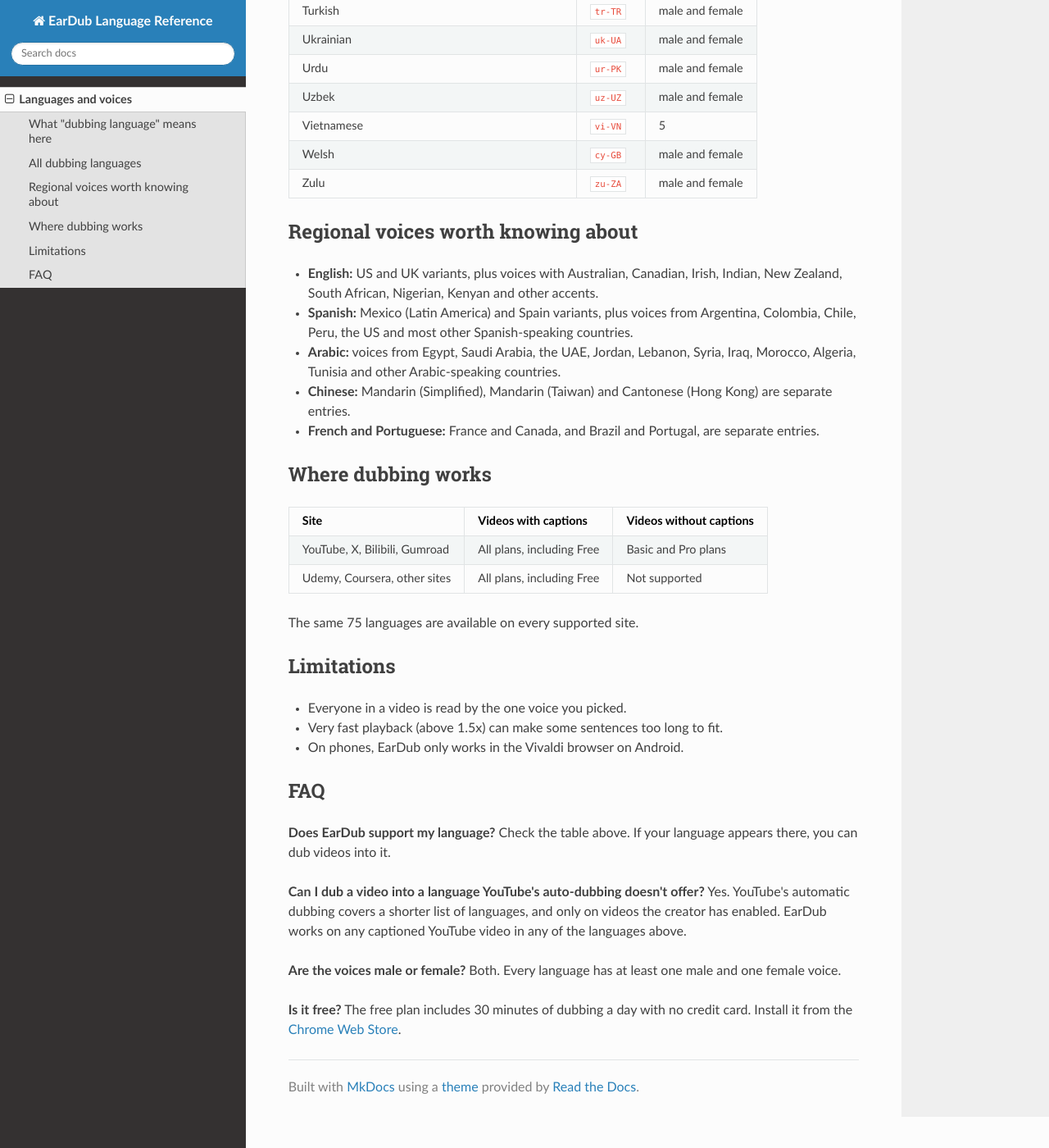
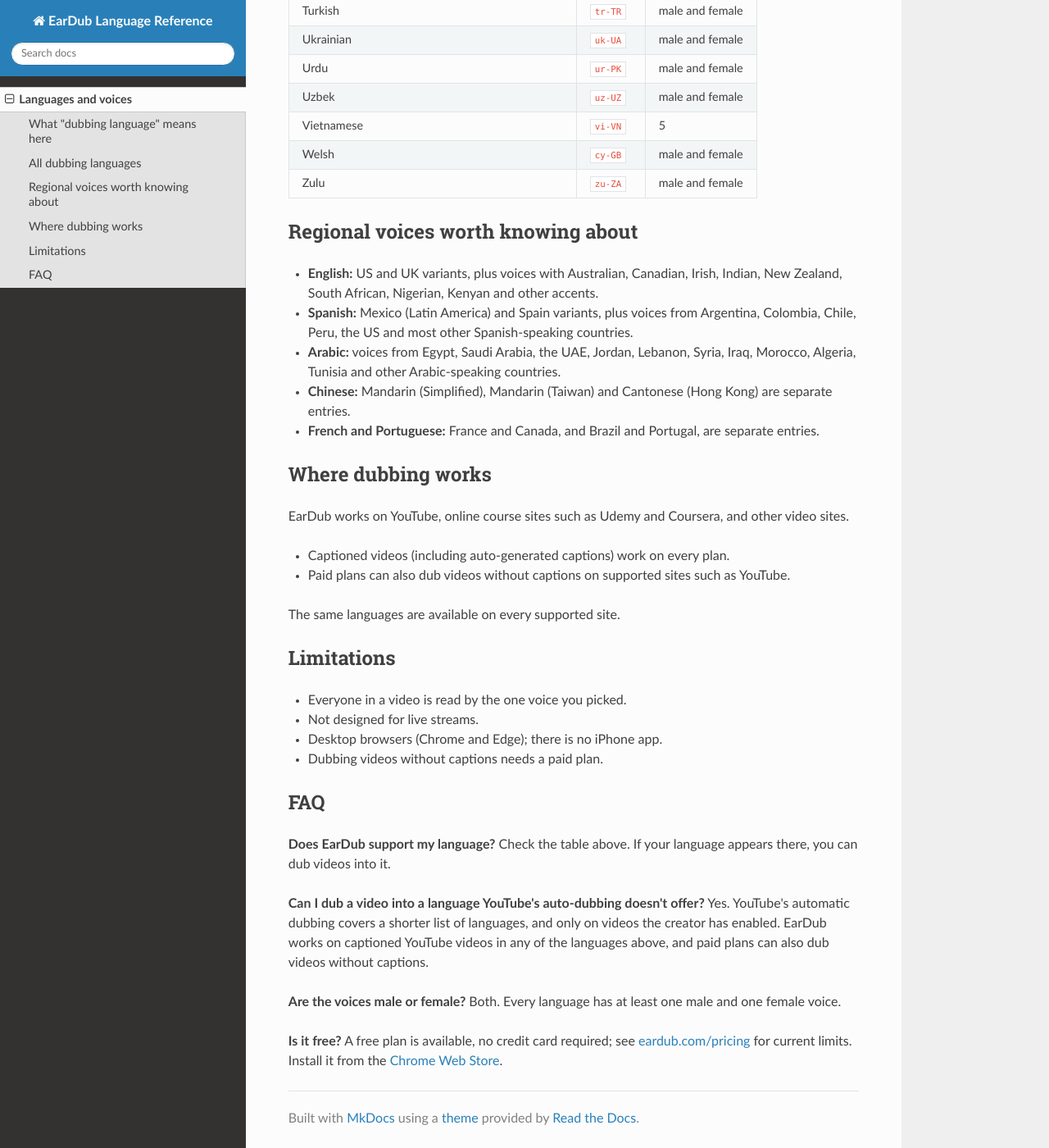
Before and after one commit to zqfgyshj1992-web/eardub-docs, an MkDocs documentation site: the page built from docs/index.md, in a window 1280 px wide and 1400 px high, scrolled down 3442 px. Shown: the whole window at 82% size. Built offline with MkDocs 1.6.1, drawn with Linux system fonts in a browser that asks for light colours; nearby versions of some CDN libraries; some of the changed text lies outside the part shown.

Commit message:
Update facts to long-lived wording (Oct 2026)

```diff
--- a/docs/index.md
+++ b/docs/index.md
@@ -1,10 +1,10 @@
 # EarDub language and voice reference
 
-*Updated October 15, 2026*
+*Updated October 19, 2026*
 
-[EarDub](https://www.eardub.com) is a browser extension for Chrome and Microsoft Edge that dubs online videos into another language while you watch. This page lists every dubbing language it supports, so you can check yours before you install it.
+[EarDub](https://www.eardub.com) is a Chrome and Edge extension that dubs YouTube and online courses into your language while you watch, with context-aware AI translation and a voice in sync with the speaker. This page lists every dubbing language it supports, so you can check yours before you install it.
 
-**In short:** EarDub dubs into **75 languages** with **300+ AI voices**. Every language has at least one male and one female voice, and several have regional accents. The list below has 80 entries because some languages come in more than one regional variant, such as English (US and UK) or Spanish (Mexico and Spain).
+**In short:** EarDub dubs into **75+ languages** with **300+ AI voices**. The list below reflects October 2026; new languages are added over time. Every language has at least one male and one female voice, and several have regional accents. The list below has 80 entries because some languages come in more than one regional variant, such as English (US and UK) or Spanish (Mexico and Spain).
 
 ## What "dubbing language" means here
 
@@ -111,18 +111,19 @@ Voice counts are given for the languages listed on the EarDub homepage. The othe
 
 ## Where dubbing works
 
-| Site | Videos with captions | Videos without captions |
-| --- | --- | --- |
-| YouTube, X, Bilibili, Gumroad | All plans, including Free | Basic and Pro plans |
-| Udemy, Coursera, other sites | All plans, including Free | Not supported |
+EarDub works on YouTube, online course sites such as Udemy and Coursera, and other video sites.
 
-The same 75 languages are available on every supported site.
+- Captioned videos (including auto-generated captions) work on every plan.
+- Paid plans can also dub videos without captions on supported sites such as YouTube.
+
+The same languages are available on every supported site.
 
 ## Limitations
 
 - Everyone in a video is read by the one voice you picked.
-- Very fast playback (above 1.5x) can make some sentences too long to fit.
-- On phones, EarDub only works in the Vivaldi browser on Android.
+- Not designed for live streams.
+- Desktop browsers (Chrome and Edge); there is no iPhone app.
+- Dubbing videos without captions needs a paid plan.
 
 ## FAQ
 
@@ -130,10 +131,10 @@ The same 75 languages are available on every supported site.
 Check the table above. If your language appears there, you can dub videos into it.
 
 **Can I dub a video into a language YouTube's auto-dubbing doesn't offer?**
-Yes. YouTube's automatic dubbing covers a shorter list of languages, and only on videos the creator has enabled. EarDub works on any captioned YouTube video in any of the languages above.
+Yes. YouTube's automatic dubbing covers a shorter list of languages, and only on videos the creator has enabled. EarDub works on captioned YouTube videos in any of the languages above, and paid plans can also dub videos without captions.
 
 **Are the voices male or female?**
 Both. Every language has at least one male and one female voice.
 
 **Is it free?**
-The free plan includes 30 minutes of dubbing a day with no credit card. Install it from the [Chrome Web Store](https://chromewebstore.google.com/detail/eardub-youtube-dubbing-vo/jmlcanhchdeaepjfgdefjmbfmlkfhpeh).
+A free plan is available, no credit card required; see [eardub.com/pricing](https://www.eardub.com/pricing) for current limits. Install it from the [Chrome Web Store](https://chromewebstore.google.com/detail/eardub-youtube-dubbing-vo/jmlcanhchdeaepjfgdefjmbfmlkfhpeh).
```
